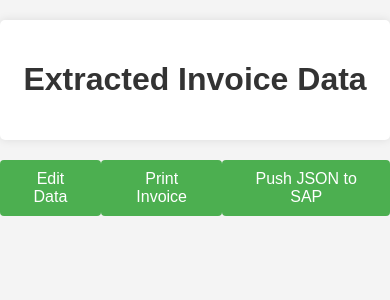
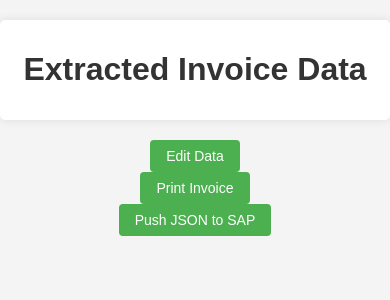
Before and after one commit to muthuramki/abcd, a Django app: template inte/templates/invoice_data.html in a window 390 px wide. Shown: the top 300 px of the page. Run offline with Django 5.2, Linux system fonts and the light colour scheme; the template is opened without the code that fills it, so the values that code supplies are empty.

Commit message:
ocr code

```diff
--- a/inte/static/invoice_data.css
+++ b/inte/static/invoice_data.css
@@ -110,3 +110,37 @@ p {
         top: 0;
     }
 }
+
+/* CSS for Desktop View */
+
+/* Your existing CSS rules here */
+
+/* CSS for Mobile View */
+@media only screen and (max-width: 600px) {
+    .container {
+        max-width: 95%; /* Adjusted width for smaller screens */
+    }
+
+    .button-container {
+        flex-direction: column; /* Stack buttons vertically */
+        align-items: center; /* Center align buttons */
+    }
+
+    table {
+        overflow-x: auto; /* Enable horizontal scrolling */
+        -webkit-overflow-scrolling: touch; /* Smooth scrolling for iOS */
+    }
+
+    .container {
+        padding: 10px; /* Reduced padding */
+    }
+
+    th, td {
+        padding: 6px; /* Reduced padding */
+    }
+
+    .edit-button, .print-button, .save-button, .sap-button {
+        padding: 8px 16px; /* Reduced button padding */
+        font-size: 14px; /* Reduced button font size */
+    }
+}
```
